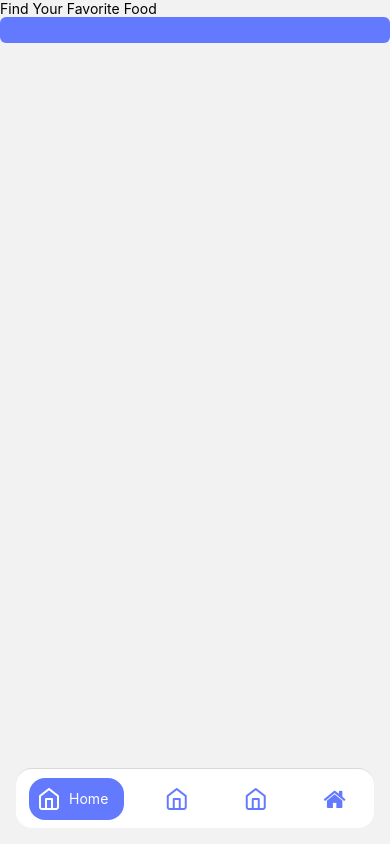
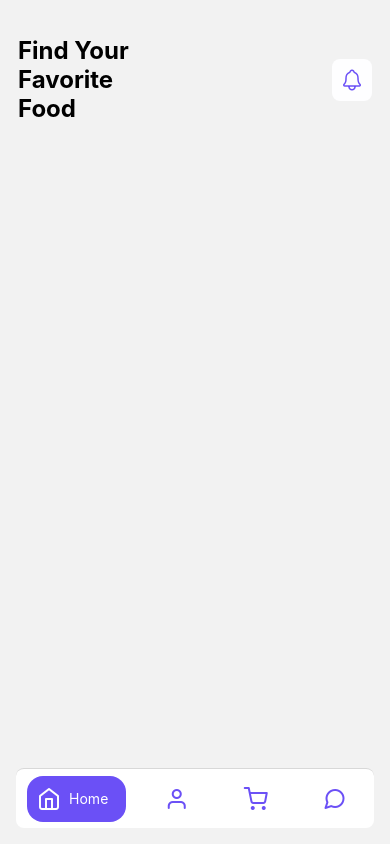
Before and after one commit to thangtran238/food-delivery, a React Native app: screen / in a window 390 px wide. Built offline with nearby package versions, Linux system fonts and the light colour scheme.

Commit message:
update: resolve conflict 2

```diff
--- a/App.tsx
+++ b/App.tsx
@@ -52,7 +52,7 @@ const TabButton = ({
           <IconCom
             type={item.iconType}
             name={item.icon}
-            color={focused ? colors.white : colors.primary}
+            color={focused ? colors.primary : colors.secondary}
             style={{ fontSize: 24 }}
           />
           <Animatable.View ref={textViewRef}>
@@ -73,7 +73,7 @@ const TabButton = ({
   );
 };
 
-export default function AnimTab3() {
+export default function App() {
   return (
     <NavigationContainer>
       <Tab.Navigator
@@ -85,7 +85,7 @@ export default function AnimTab3() {
             bottom: 16,
             right: 16,
             left: 16,
-            borderRadius: 16,
+            borderRadius: 8,
           },
         }}
       >
@@ -113,7 +113,7 @@ const styles = StyleSheet.create({
   btn: {
     flexDirection: "row",
     alignItems: "center",
-    padding: 8,
+    padding: 10,
     borderRadius: 16,
   },
 });
--- a/app/res/colors.tsx
+++ b/app/res/colors.tsx
@@ -1,12 +1,12 @@
 export default {
   // define colors here
-  // primary: "#fefeff",
+  primary: "#fefeff",
   secondary: "#6B50F6",
   substance: "#9FA6AA",
   fontColor: "#000",
   subFontColor: "#ccc",
 
-  primary: '#637aff',
+  // primary: '#637aff',
   primaryDark: '#2759ff',
   primaryLite: '#637aff99',
   black: '#000',
--- a/app/res/fonts.tsx
+++ b/app/res/fonts.tsx
@@ -1,6 +1,6 @@
 export const fonts = {
   //define fonts here
-  bold: 700,
-  normal: 400,
-  thin: 300,
+  bold: '700',
+  normal: '400',
+  thin: '300',
 };
--- a/app/src/Routes.tsx
+++ b/app/src/Routes.tsx
@@ -24,34 +24,34 @@ export const Routes: Path[] = [
     iconType: IconTypes.Feather,
     icon: 'home',
     component: Home,
-    color: colors.primary,
-    alphaClr: colors.primaryAlpha,
+    color: colors.secondary,
+    alphaClr: colors.secondary,
   },
   {
     route: 'Profile',
     label: 'Profile',
     iconType: IconTypes.Feather,
-    icon: 'home',
+    icon: 'user',
     component: Profile,
-    color: colors.green,
-    alphaClr: colors.greenAlpha,
+    color: colors.secondary,
+    alphaClr: colors.secondary,
   },
   {
     route: 'Cart',
     label: 'Cart',
     iconType: IconTypes.Feather,
-    icon: 'home',
+    icon: 'shopping-cart',
     component: Cart,
-    color: colors.red,
-    alphaClr: colors.redAlpha,
+    color: colors.secondary,
+    alphaClr: colors.secondary,
   },
   {
     route: 'Chat',
     label: 'Chat',
-    iconType: IconTypes.FontAwesome,
-    icon: 'home',
+    iconType: IconTypes.Feather,
+    icon: 'message-circle',
     component: Chat,
-    color: colors.purple,
-    alphaClr: colors.purpleAlpha,
+    color: colors.secondary,
+    alphaClr: colors.secondary,
   },
 ];
--- a/app/src/components/Heading.tsx
+++ b/app/src/components/Heading.tsx
@@ -1,7 +1,9 @@
-import { View, Text } from "react-native";
+import { View, Text, StyleSheet } from "react-native";
 import React from "react";
-import IconPress from "./IconPress";
+import Icon from 'react-native-vector-icons/Ionicons';
+
 import R from "../R";
+import SearchBarWithR from "./SearchBarWithR";
 
 
 
@@ -14,18 +16,10 @@ type Props = {
 const Heading = (props: Props) => {
   const mainHeading = () => {
     return (
-      <View>
-        <Text>Find Your Favorite Food</Text>
-        <IconPress
-          color={R.colors.primary}
-          size={24}
-          icon={"notifications-outline"}
-          style={{
-            borderRadius: 6,
-            backgroundColor: R.colors.primary,
-            boxShadow: "1px 2px 4px 2px #ccc",
-          }}
-        />
+      <View style={styles.container}>
+        <Text style={styles.text}>Find Your Favorite Food</Text>
+        <Icon style={styles.icon} name={"notifications-outline"} size={24} color={R.colors.secondary} />
+        {/* <SearchBarWithR /> */}
       </View>
     );
   };
@@ -33,16 +27,7 @@ const Heading = (props: Props) => {
   const subHeading = () => {
     return (
       <View>
-        <IconPress
-          color={R.colors.primary}
-          size={24}
-          icon={"chevron-back-outline"}
-          style={{
-            borderRadius: 6,
-            backgroundColor: 'white',
-            boxShadow: "1px 2px 4px 2px #ccc",
-          }}
-        />
+        <Icon name={"notifications-outline"} size={24} color={R.colors.secondary} />
       </View>
     );
   };
@@ -53,20 +38,24 @@ const Heading = (props: Props) => {
 
   return choseHeading()
 };
+const styles = StyleSheet.create({
+  container: {
+    flexDirection: 'row',
+    justifyContent: 'space-between',
+    alignItems: 'center',
+    paddingHorizontal: 18,
+    paddingVertical: 36,
+  },
+  text: {
+    width: "40%",
+    fontWeight: R.fonts.bold,
+    fontSize: R.strings.h1,
 
+  },
+  icon: {
+    backgroundColor: R.colors.primary,
+    borderRadius: 8,
+    padding: 8
+  }
+});
 export default Heading;
-
-// import { View, Text } from 'react-native'
-// import React from 'react'
-
-// type Props = {}
-
-// const Heading = (props: Props) => {
-//   return (
-//     <View>
-//       <Text>Heading</Text>
-//     </View>
-//   )
-// }
-
-// export default Heading
--- a/app/src/components/IconPress.tsx
+++ /dev/null
@@ -1,36 +0,0 @@
-import { View,  StyleSheet } from "react-native";
-import React from "react";
-import Icon from 'react-native-vector-icons/Ionicons';
-
-type Props = {
-  style: {
-    borderRadius: number;
-    backgroundColor: string;
-    boxShadow?: string;
-  };
-  icon: string;
-  size: number;
-  color: string;
-};
-
-const IconPress = (props: Props) => {
-  const styles = StyleSheet.create({
-    container: {
-      color: props.color,
-      borderRadius: props.style.borderRadius,
-      backgroundColor: props.style.backgroundColor,
-      shadowColor: props.style.boxShadow,
-    },
-  });
-  return (
-    <View style={styles.container}>
-      <Icon
-        name={props.icon}
-        size={props.size}
-        color={props.style.backgroundColor}
-      />
-    </View>
-  );
-};
-
-export default IconPress;
```
Also changed, not shown: app/src/components/SearchBarWithR.tsx (+26 -38 lines).
